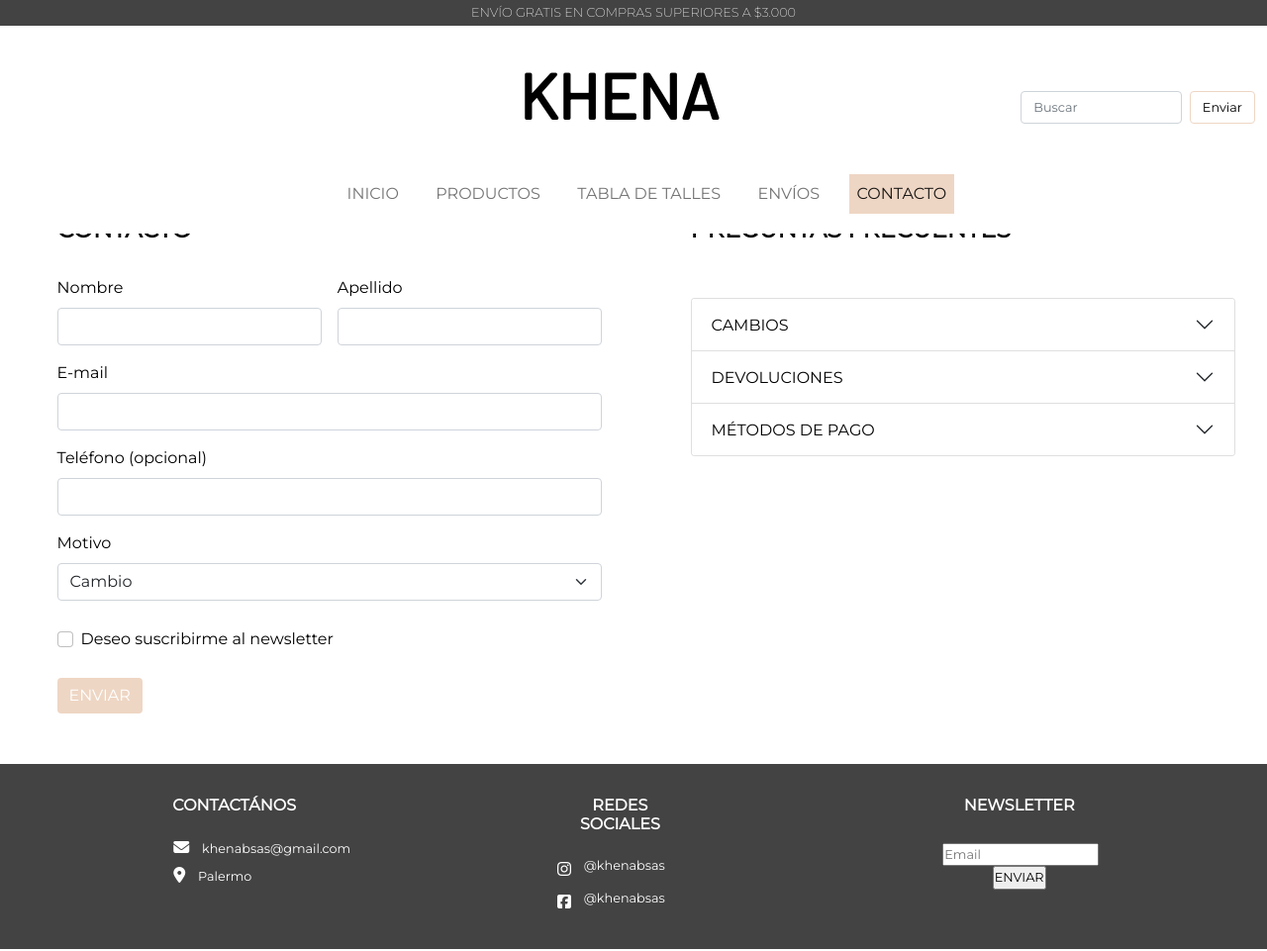
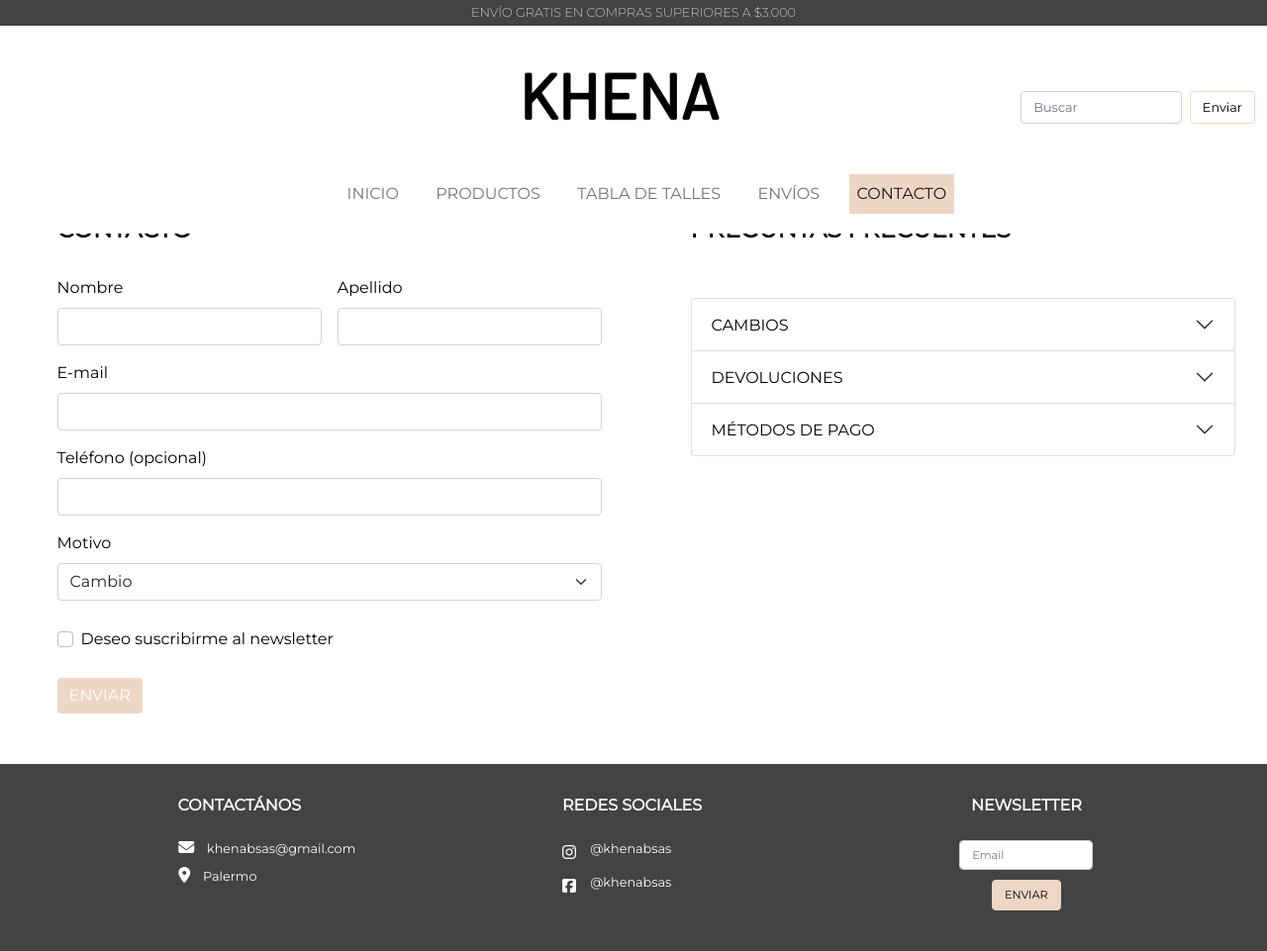
Before and after one commit to marumungo/Khena, a plain HTML site: page pages/contacto.html in a window 1280 px wide. Shown: the whole page at 99% size. Drawn offline with nearby package versions, Linux system fonts and the light colour scheme; a web font is replaced by a local one.

Commit message:
Cambios footer

```diff
--- a/pages/contacto.html
+++ b/pages/contacto.html
@@ -170,8 +170,8 @@
         <div>
             <h2>NEWSLETTER</h2>
             <div class="email">
-                <input type="email" name="email" placeholder="Email">
-                <input type="submit" value="ENVIAR">
+                <input class="form-control me-2" type="email" placeholder="Email" aria-label="email">
+                <button class="btn btn-outline-success" type="submit">ENVIAR</button>
             </div>
         </div>
     </footer>
```
Also changed, not shown: pages/envíos.html (+2 -2 lines), pages/productos.html (+2 -2 lines), pages/productos/producto 1.html (+2 -2 lines), pages/productos/producto 10.html (+2 -2 lines), pages/productos/producto 11.html (+2 -2 lines), pages/productos/producto 12.html (+2 -2 lines), pages/productos/producto 2.html (+2 -2 lines), pages/productos/producto 3.html (+2 -2 lines), pages/productos/producto 4.html (+2 -2 lines), pages/productos/producto 5.html (+2 -2 lines), pages/productos/producto 6.html (+2 -2 lines), pages/productos/producto 7.html (+2 -2 lines), pages/productos/producto 8.html (+2 -2 lines), pages/productos/producto 9.html (+2 -2 lines), 1 more files.
